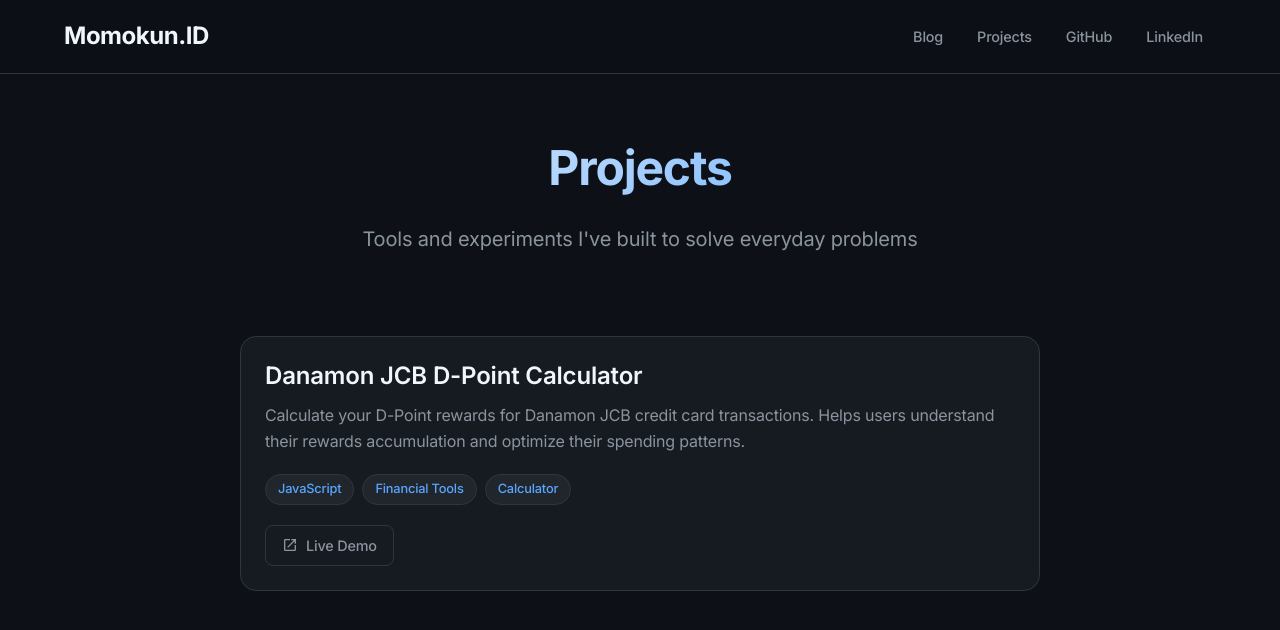
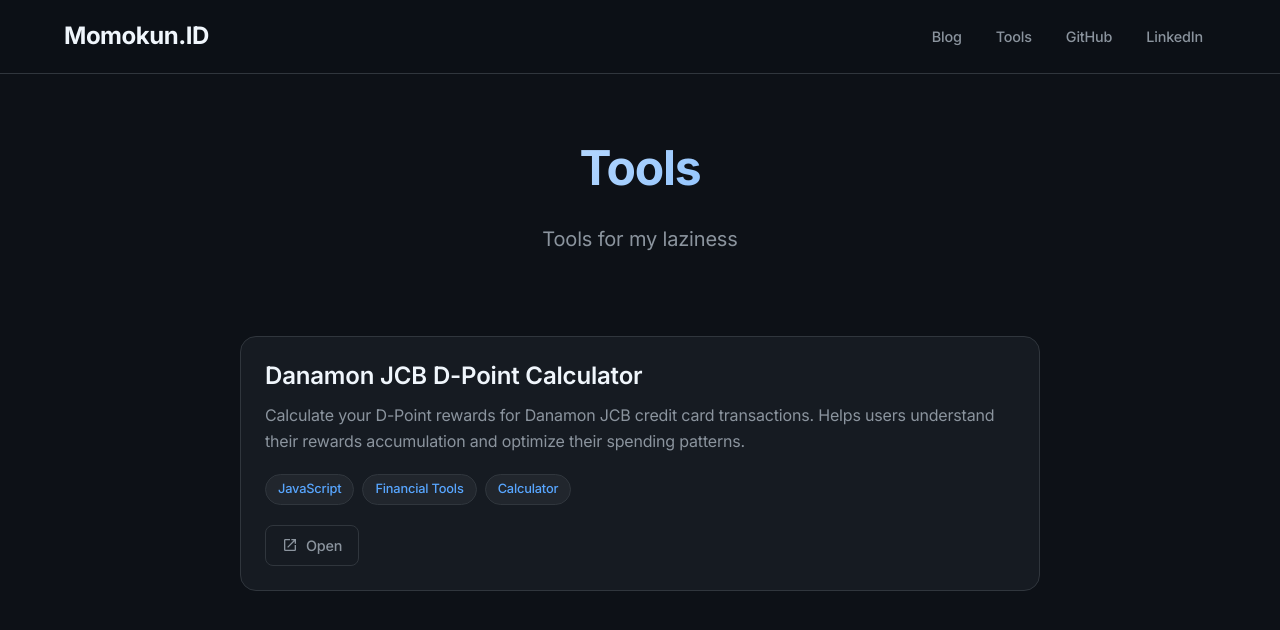
Before and after one commit to elmotan95/elmotan95.github.io, a Jekyll site: the page built from tools.html, in a window 1280 px wide. Shown: the top 630 px of the page. Built offline with Jekyll 4.4.1, drawn with Linux system fonts in a browser that asks for light colours.

Commit message:
feat: update

```diff
--- a/_includes/header.html
+++ b/_includes/header.html
@@ -13,7 +13,7 @@
 
         <div class="nav-links">
           <a class="nav-link" href="{{ '/blog' | relative_url }}">Blog</a>
-          <a class="nav-link" href="{{ '/share.html' | relative_url }}">Projects</a>
+          <a class="nav-link" href="{{ '/tools.html' | relative_url }}">Tools</a>
           {% if site.github_username %}
             <a class="nav-link" href="https://github.com/{{ site.github_username }}" target="_blank" rel="noopener">GitHub</a>
           {% endif %}
--- a/share.html
+++ b/tools.html
@@ -1,12 +1,12 @@
 ---
 layout: default
-title: Projects
+title: Tools
 description: "Explore tools and projects built by Elmo Miharja"
 ---
 
 <div class="hero">
-  <h1 class="hero-title">Projects</h1>
-  <p class="hero-subtitle">Tools and experiments I've built to solve everyday problems</p>
+  <h1 class="hero-title">Tools</h1>
+  <p class="hero-subtitle">Tools for my laziness</p>
 </div>
 
 <style>
@@ -278,7 +278,7 @@
         <svg width="16" height="16" viewBox="0 0 24 24" fill="currentColor">
           <path d="M14,3V5H17.59L7.76,14.83L9.17,16.24L19,6.41V10H21V3M19,19H5V5H12V3H5C3.89,3 3,3.9 3,5V19A2,2 0 0,0 5,21H19A2,2 0 0,0 21,19V12H19V19Z"/>
         </svg>
-        Live Demo
+        Open
       </a>
     </div>
   </div>
```
